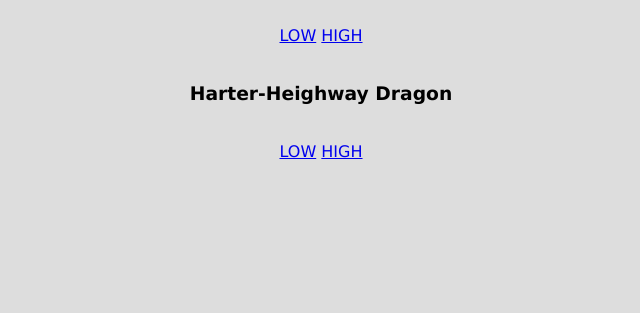
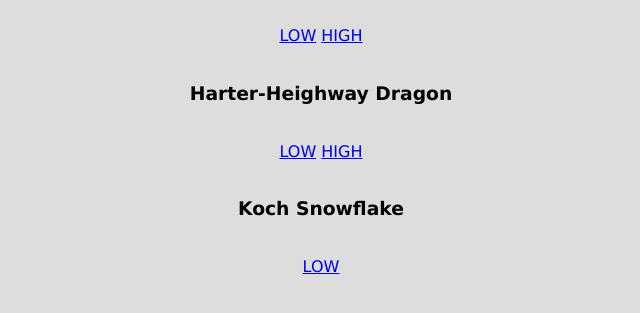
Before and after one commit to OU-CS5213/Fractals-Team-6, a Flask app: page / in a window 1280 px wide. Shown: the part 225-538 px from the top of the page, without its empty margins (319-959 px from the left). Run offline with Flask 2, Linux system fonts and the light colour scheme; parts of the project's set-up code (start-up, migrations or seed data) failed here and were passed over.

Commit message:
Adding Koch snowflake low resolution

```diff
--- a/Cloud Functions/templates/index.html
+++ b/Cloud Functions/templates/index.html
@@ -26,7 +26,9 @@
     <a href="https://storage.googleapis.com/gcp-cf-fractal/Harter-Heighway%20Dragon%20LOW.png">LOW</a>
     <a href="https://storage.googleapis.com/gcp-cf-fractal/Harter-Heighway%20Dragon%20HIGH.png">HIGH</a>
     <br><br>
-
+    <h3>Koch Snowflake</h3>
+    <br>
+    <a href="https://storage.googleapis.com/gcp-cf-fractal/Koch%20Snowflake%20LOW.png">LOW</a>
   </center>
 </body>
 
```
